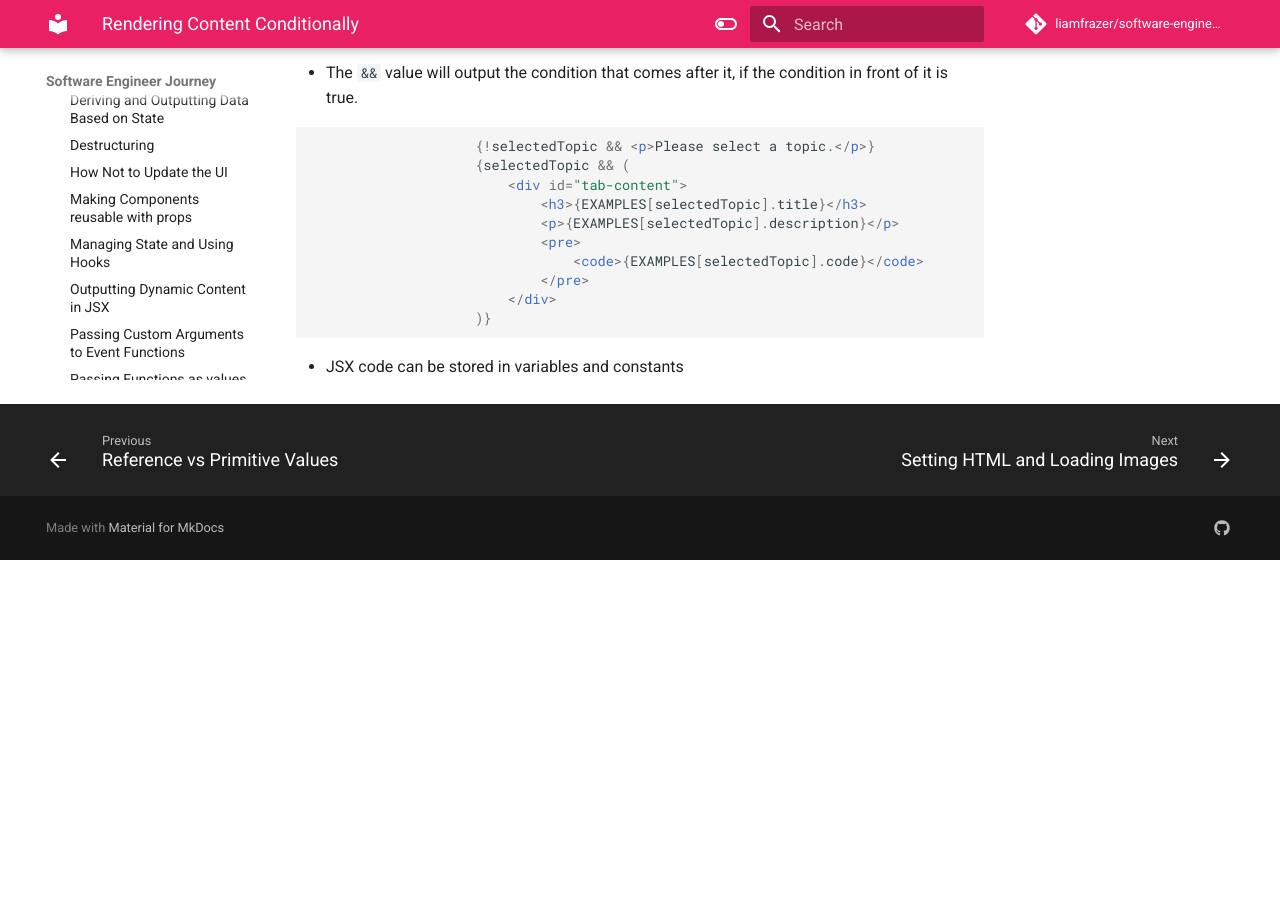
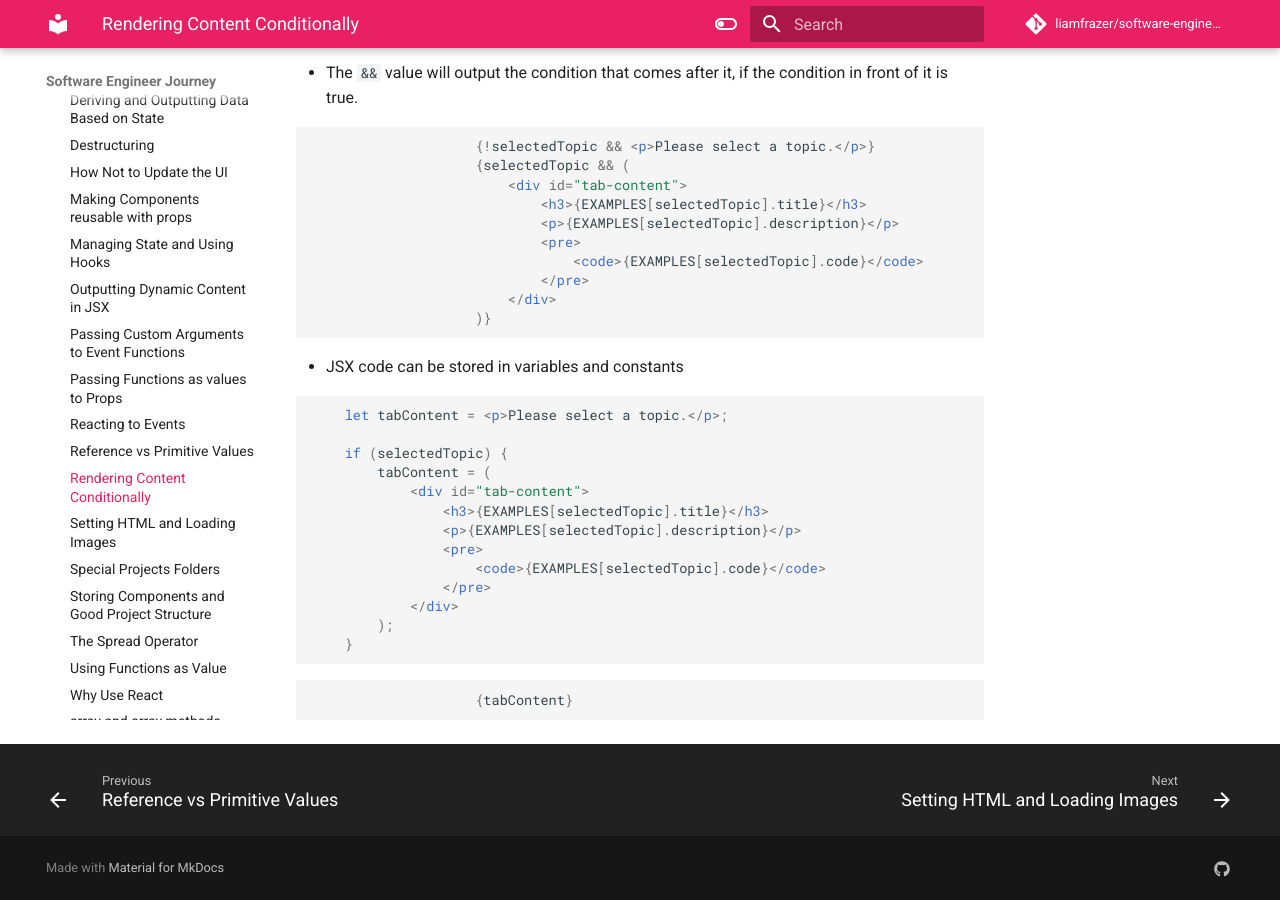
Before and after one commit to liamfrazer/software-engineer-journey, an MkDocs documentation site: the page built from docs/Learning/The Complete React Guide/Rendering Content Conditionally.md, in a window 1280 px wide and 900 px high, scrolled down 539 px. Built offline with MkDocs 1.6.1 and Material for MkDocs 9.7.7, drawn with Linux system fonts in a browser that asks for light colours; comment, search, counter and statistics services are not loaded; before the commit the page ends 1099 px from its top, so only the background shows below that.

Commit message:
vault backup: 2023-12-17 15:59:49

````diff
--- a/docs/Learning/The Complete React Guide/Rendering Content Conditionally.md
+++ b/docs/Learning/The Complete React Guide/Rendering Content Conditionally.md
@@ -45,3 +45,23 @@ tags:
 ```
 
 * JSX code can be stored in variables and constants
+
+```jsx
+	let tabContent = <p>Please select a topic.</p>;
+
+	if (selectedTopic) {
+		tabContent = (
+			<div id="tab-content">
+				<h3>{EXAMPLES[selectedTopic].title}</h3>
+				<p>{EXAMPLES[selectedTopic].description}</p>
+				<pre>
+					<code>{EXAMPLES[selectedTopic].code}</code>
+				</pre>
+			</div>
+		);
+	}
+```
+
+```jsx
+					{tabContent}
+```
````
